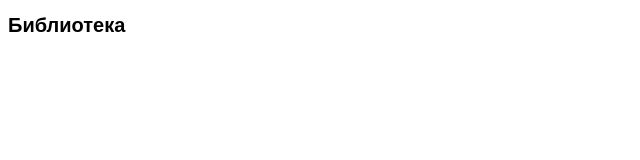
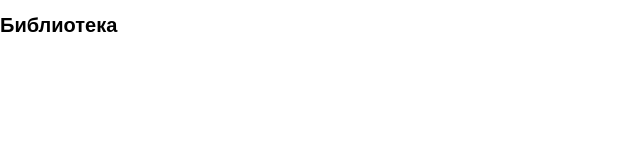
Before and after one commit to khipu-app/frontend, a Vue app: page /library in a window 1280 px wide. Shown: the top 160 px of the page, without its empty margins (0-640 px from the left). Built offline with nearby package versions, Linux system fonts and the light colour scheme.

Commit message:
Добавляет настройку отступов для базы

```diff
--- /dev/null
+++ b/src/assets/styles/blocks/base.css
@@ -0,0 +1,7 @@
+.base,
+.base__header,
+.base__main,
+.base__footer {
+  margin: 0;
+  padding: 0;
+}
--- a/src/assets/styles/index.css
+++ b/src/assets/styles/index.css
@@ -1,2 +1,4 @@
 @import url(./typography/index.css);
 @import url(./themes/light.css);
+
+@import url(./blocks/base.css);
--- a/src/assets/styles/typography/typo.css
+++ b/src/assets/styles/typography/typo.css
@@ -33,4 +33,7 @@
 
   --font-size-xl: 24px;
   --font-line-height-xl: 28.8px;
+
+  --font-size-xxl: 36px;
+  --font-line-height-xxl: 43px;
 }
```
